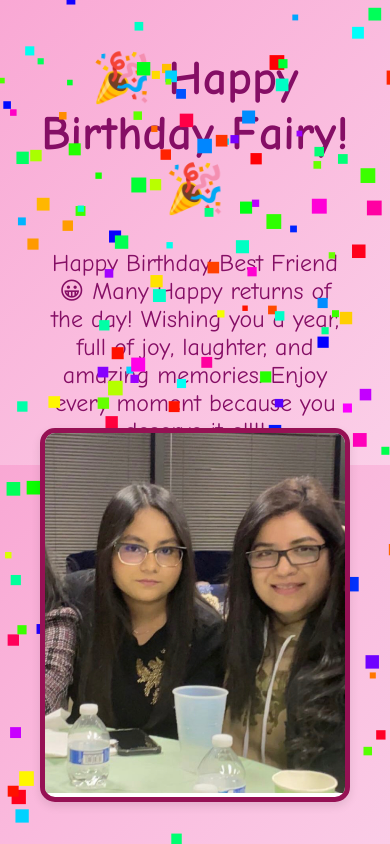
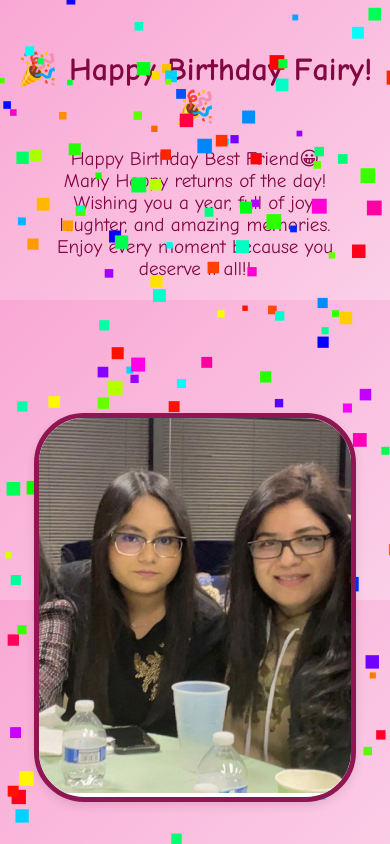
Before and after one commit to tabita000/birthday, a plain HTML site: page index.html in a window 390 px wide. Drawn offline with Linux system fonts and the light colour scheme.

Commit message:
Add files via upload

```diff
--- a/index.html
+++ b/index.html
@@ -8,7 +8,7 @@
     body {
       text-align: center;
       background: linear-gradient(135deg, #f9a8d4, #fbcfe8);
-      color: #850e65;
+      color: #810641;
       font-family: 'Comic Sans MS', cursive;
     }
 
@@ -54,9 +54,9 @@
 
     /* Photo card styling */
     #photoCard {
-      width: 300px; /* 4/2 ratio of the page */
-      border: 5px solid #961154; /* Shocking pink border */
-      border-radius: 15px;
+      width: 300px; /* Set a fixed size for the photo */
+      border: 5px solid #901653; /* Shocking pink border */
+      border-radius: 50px;
       overflow: hidden;
       position: absolute;
       bottom: 5%; /* Positioned at the bottom half of the screen */
@@ -67,8 +67,23 @@
     }
 
     #photoCard img {
-      width: 100%;
+      width: 100%; /* Make sure the image fits within the card */
       height: auto;
+    }
+
+    /* Media Query for Mobile Screens */
+    @media screen and (max-width: 768px) {
+      h1 {
+        font-size: 2em; /* Adjust for smaller screens */
+      }
+
+      #message {
+        font-size: 1.2em; /* Make the font size smaller for better readability */
+      }
+
+      #photoCard {
+        width: 80%; /* Make the image card take more of the screen's width */
+      }
     }
   </style>
 </head>
```
